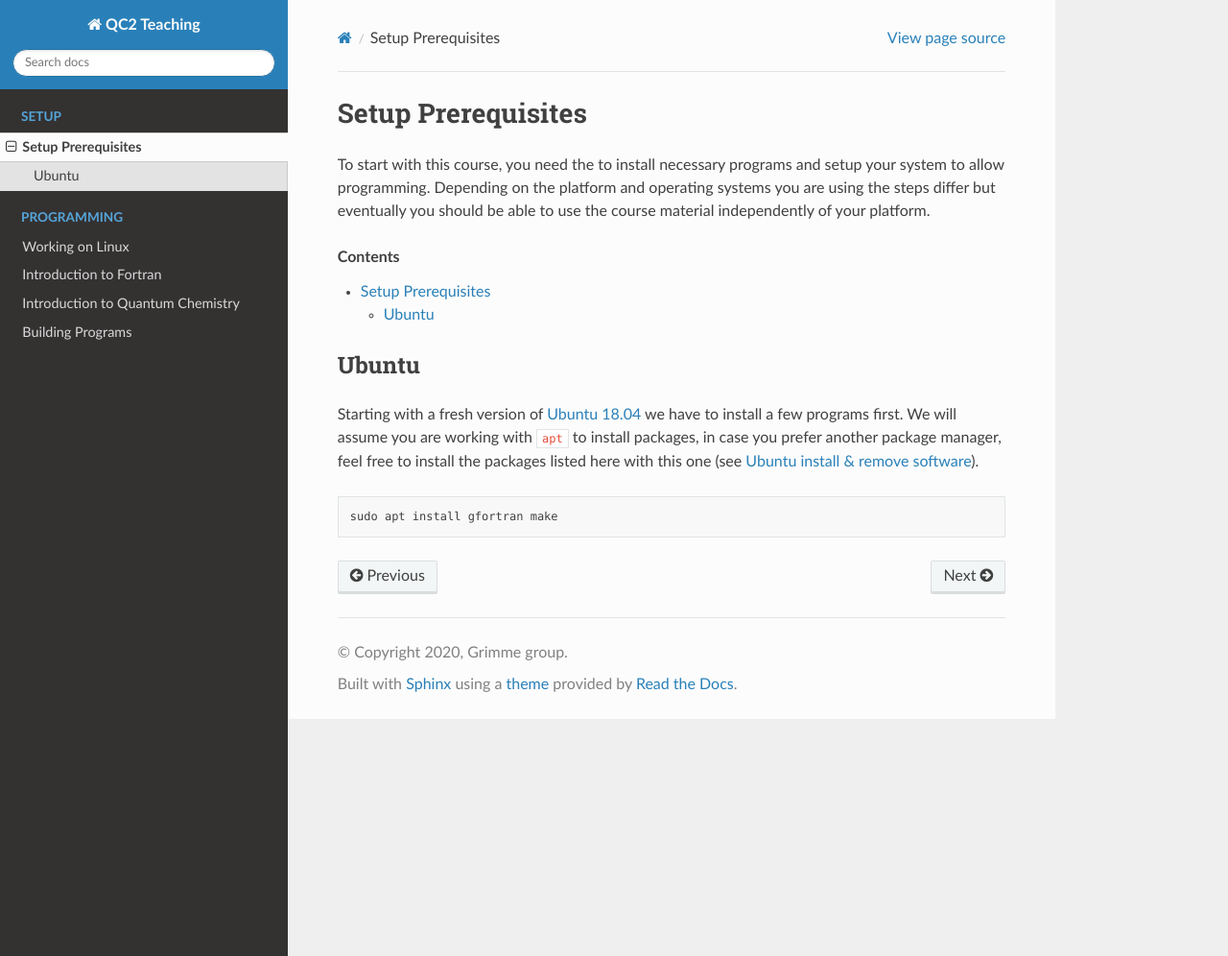
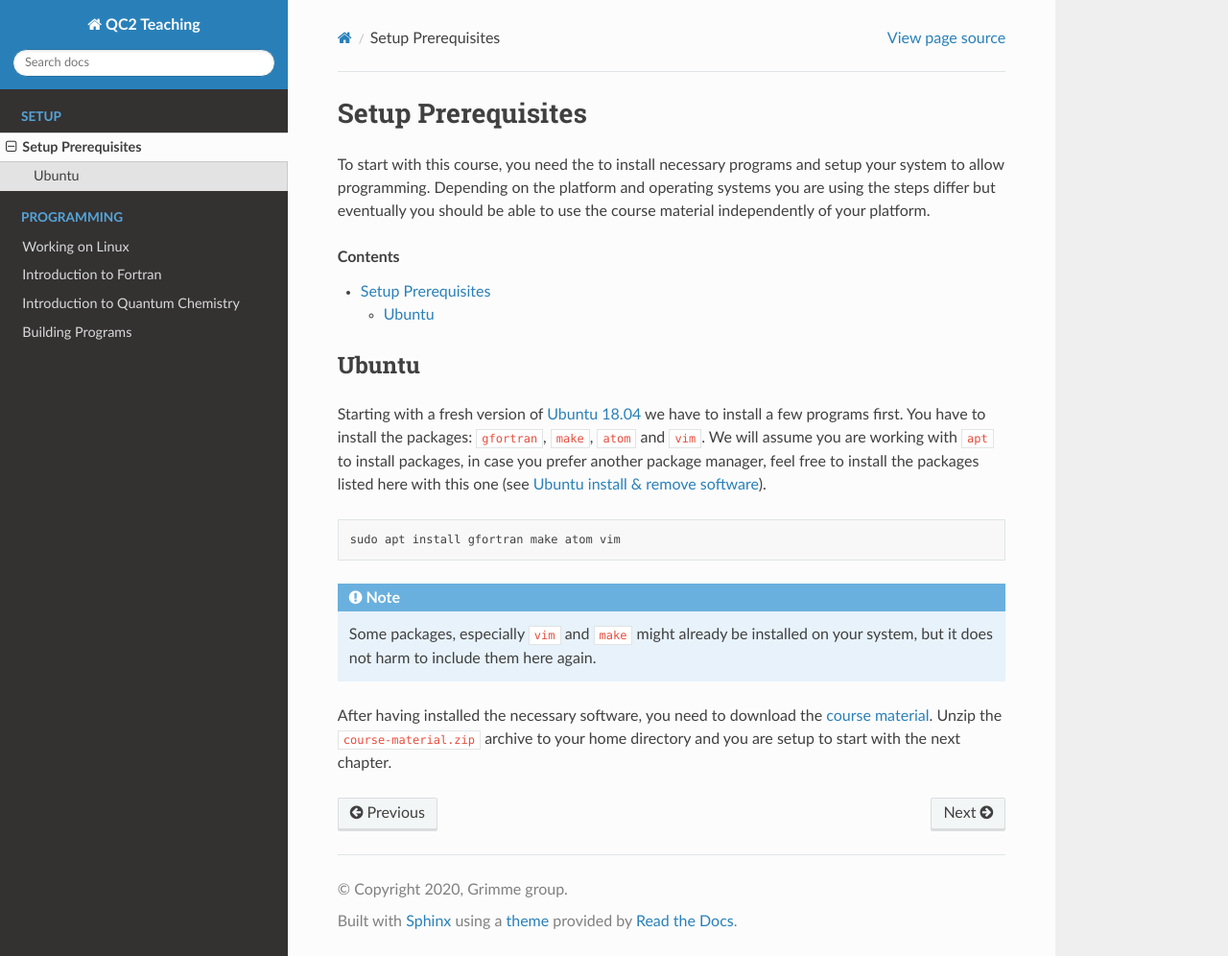
Before and after one commit to grimme-lab/qc2-teaching, a Sphinx documentation site: the page built from doc/install.rst, in a window 1280 px wide and 996 px high. Shown: the whole window at 96% size. Built offline with Sphinx 7.4.7 and the Read the Docs theme 2.0.0, drawn with Linux system fonts in a browser that asks for light colours.

Commit message:
Add link to future qc2-teaching release

```diff
--- a/doc/install.rst
+++ b/doc/install.rst
@@ -14,13 +14,26 @@ Ubuntu
 
 Starting with a fresh version of `Ubuntu 18.04`_ we have to install a few programs
 first.
+You have to install the packages: ``gfortran``, ``make``, ``atom`` and ``vim``.
 We will assume you are working with ``apt`` to install packages, in case you
 prefer another package manager, feel free to install the packages listed here
 with this one (see `Ubuntu install & remove software`_).
 
+.. _Ubuntu 18.04: http://releases.ubuntu.com/18.04.4/
+.. _Ubuntu install & remove software: https://help.ubuntu.com/lts/ubuntu-help/addremove.html
+
 .. code-block:: bash
 
-   sudo apt install gfortran make
+   sudo apt install gfortran make atom vim
 
-.. _Ubuntu 18.04: http://releases.ubuntu.com/18.04.4/
-.. _Ubuntu install & remove software: https://help.ubuntu.com/lts/ubuntu-help/addremove.html
+.. note::
+
+   Some packages, especially ``vim`` and ``make`` might already be installed on
+   your system, but it does not harm to include them here again.
+
+After having installed the necessary software, you need to download the
+`course material`_.
+Unzip the ``course-material.zip`` archive to your home directory and
+you are setup to start with the next chapter.
+
+.. _course material: https://github.com/grimme-lab/qc2-teaching/releases/latest
```
